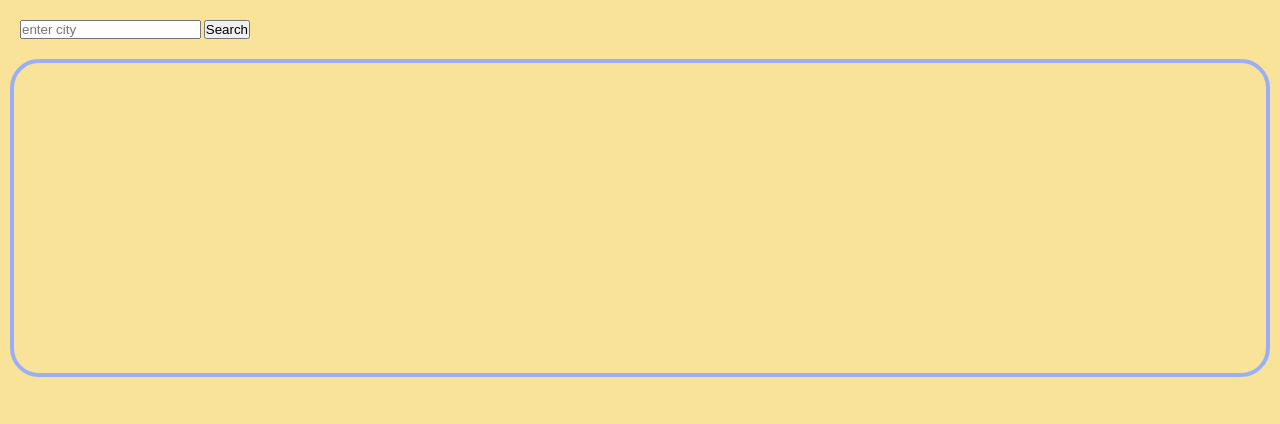
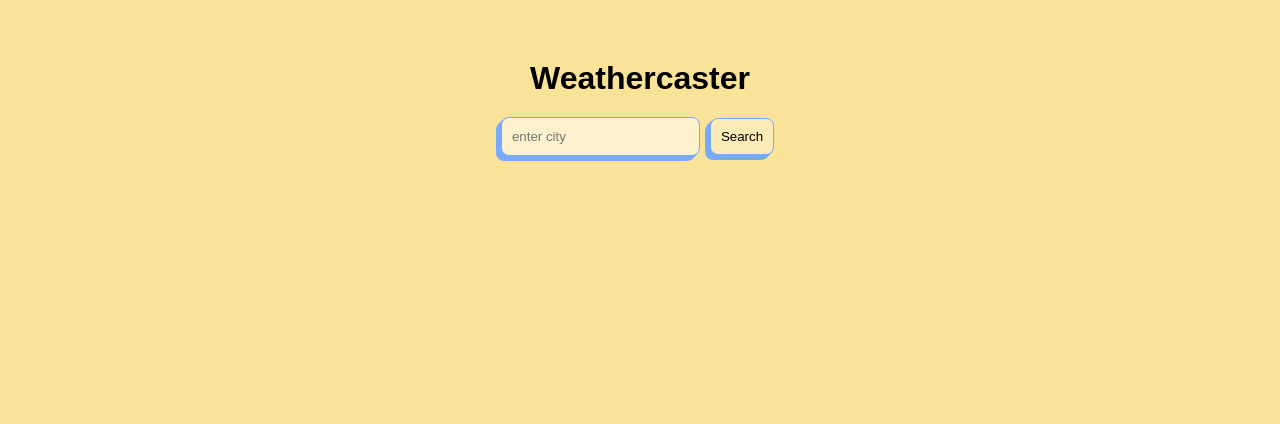
Before and after one commit to hokageCV/Weather-App, a plain HTML site: page index.html in a window 1280 px wide. Drawn offline with Linux system fonts and the light colour scheme.

Commit message:
change background

```diff
--- a/index.html
+++ b/index.html
@@ -8,11 +8,15 @@
     <link rel="stylesheet" href="./style.css">
     <script type="module" src="./app.js" defer></script>
 
-    <title>Weather App</title>
+    <title>Weathercaster</title>
     <link rel="shortcut icon" href="images/reshot-icon-weather.ico" type="image/x-icon">
 </head>
 <body>
 
+    <div class="overlay"></div>
+
+    <div class="container">
+        <h1>Weathercaster</h1>
         <div class="searchBox">
             <form >
                 <input type="text" placeholder="enter city" name="city" id="city" required>
@@ -26,6 +30,7 @@
             <div id="okayishData"></div>
             <div id="fluffData"></div>
         </div>
+    </div>
 
 </body>
 </html>
--- a/renderData.js
+++ b/renderData.js
@@ -38,6 +38,22 @@ async function renderData(e){
     longitude.textContent = `Latitude : ${data.longitude}`;
     latitude.textContent = `Longitude : ${data.latitude}`;
 
+
+    // document.body.style.backgroundImage= `url('https://source.unsplash.com/1080x1070/?weather,sky,"+${data.mausam}+"')`
+
+    // fetch image
+    const response =await fetch(`https://source.unsplash.com/1080x1070/?weather,sky,"+${data.mausam}+"`)
+    const blob = await response.blob()
+    const imgURL =await URL.createObjectURL(blob)
+    document.body.style.backgroundImage = `url(${imgURL})`;
+
+    // Add the 'darken' class to the body to darken it
+    document.body.classList.add('darkenOverlay');
+
+
+    // making container thoda visible
+    const container = document.getElementsByClassName("container")[0]
+    container.classList.add("thodaOverlay")
 }
 
-export {renderData};
+export { renderData };
--- a/style.css
+++ b/style.css
@@ -1,5 +1,14 @@
 /* ======== CSS Reset ======== */
-
+:root{
+    --bg : #F9e399;
+    --inputBorder: #77aaff;
+    --inputBG: #fcf1cc;
+    --btnBorder: #77aaff;
+    /* --btnBG: #91a0bc; */
+    --btnBG: #faebb7;
+    --btnFocusBG: red;
+    --infoText: black;
+}
 *,
 *::before,
 *::after{
@@ -14,61 +23,172 @@ html{
 body{
     font-family:  Arial, sans-serif;
     width: 100%;
-    color: blanchedalmond;
-    /* background:  #2a3132; */
+    height: 100%;
 
-    background-color: #F9e399;
+    background-color: var(--bg);
+    transition: background-image 0.1s ease;
 
+    background-size: cover;
 }
 /* ========================= */
 
+.overlay {
+    position: fixed;
+    top: 0;
+    left: 0;
+    width: 100%;
+    height: 100%;
+    background-color: rgba(0, 0, 0, 0.5);
+    opacity: 0;
+    pointer-events: none;
+    transition: opacity 0.1s ease;
+
+}
+
+.darkenOverlay {
+    width: 100%;
+    height: 100%;
+}
+
+.container{
+    width: 50%;
+    min-width: 370px;
+    margin: 30px auto;
+    padding: 30px;
+
+    display: flex;
+    flex-direction: column;
+    align-items: center;
+    gap: 10px;
+
+    /* for overlay  */
+    position: relative;
+    z-index: 1;
+}
+
+.darkenOverlay .overlay {
+    opacity: 1;
+    pointer-events: auto;
+}
+
+.container > * {
+    /* Set the z-index of all direct children of the container to a higher value than the overlay */
+    position: relative;
+    z-index: 2;
+  }
+
+h1{
+    /* margin: 10px; */
+    font-size: 32px;
+    color:black;
+}
+
+/* ======= Search Area ========== */
+
 .searchBox{
     padding: 10px;
-    margin: 10px;
+    /* margin: 10px; */
+
+    display: flex;
+    align-items: center;
+    justify-content: center;
 }
-.form{
+form{
     display: flex;
     justify-content: center;
 }
 
+.searchBox form input{
+    padding: 5px 10px;
+    border-radius: 8px;
+
+    background: var(--inputBG);
+
+    padding: 10px;
+    border: 1px solid var(--inputBorder);
+    box-shadow:  -1px 1px var(--inputBorder),
+         -2px 2px var(--inputBorder),
+         -3px 3px var(--inputBorder),
+         -4px 4px var(--inputBorder),
+         -5px 5px var(--inputBorder);
+}
+input:focus {
+    outline: none;
+}
+
+.searchBox form button{
+    margin: 1px 5px;
+    border-radius: 8px;
+    background-color: var(--btnBG);
+    margin-left: 10px;
+
+    padding: 10px;
+    border: 1px solid var(--btnBorder);
+    box-shadow:  -1px 1px var(--btnBorder),
+         -2px 2px var(--btnBorder),
+         -3px 3px var(--btnBorder),
+         -4px 4px var(--btnBorder),
+         -5px 5px var(--btnBorder);
+
+    z-index: 5;
+}
+
+button:hover{
+    background-color: var(--btnFocusBG);
+}
+
+/* ======= Weather Details Area ========== */
+
 .jankariBox{
-    border: 4px solid #99aff9;
-    border-radius: 29px;
+    border-radius: 30px;
+    width: 100%;
     padding: 10px;
-    margin: 10px;
-
 
     display: flex;
     flex-direction: column;
     align-items: center;
 
-    color: #191919;
+    color: var(--infoText);
+    user-select: none;
 }
 
 #cityName{
     padding: 10px;
-    margin: 40px;
+    margin: 15px 15px 25px;
     font-size: 400%;
     font-family: 'Times New Roman', Times, serif;
-
     height: 50px;
 }
 
 #mainWeather{
-    padding: 10px;
-    margin: 30px;
+    padding: 5px;
+    margin: 20px 5px 15px;
     font-size: 250%;
-
 }
 
 #okayishData{
-    padding: 10px;
+    padding: 5px;
     margin: 10px;
     font-size: 200%;
 }
 
 #fluffData{
-    padding: 10px;
+    padding: 5px;
     margin: 10px;
     font-size: 150%;
 }
+
+/* ======= Overlay ========== */
+
+.darken .container > * {
+    /* Set the z-index of all direct children of the container to a lower value than the overlay */
+    position: relative;
+    z-index: 1;
+}
+
+.thodaOverlay{
+    background-color: #808080;
+    opacity: 0.7;
+    border-radius: 10px;
+    width: max-content;
+}
```
Also changed, not shown: app.js (line endings or trailing spaces). Lines whose indentation alone changed are shown as unchanged.
